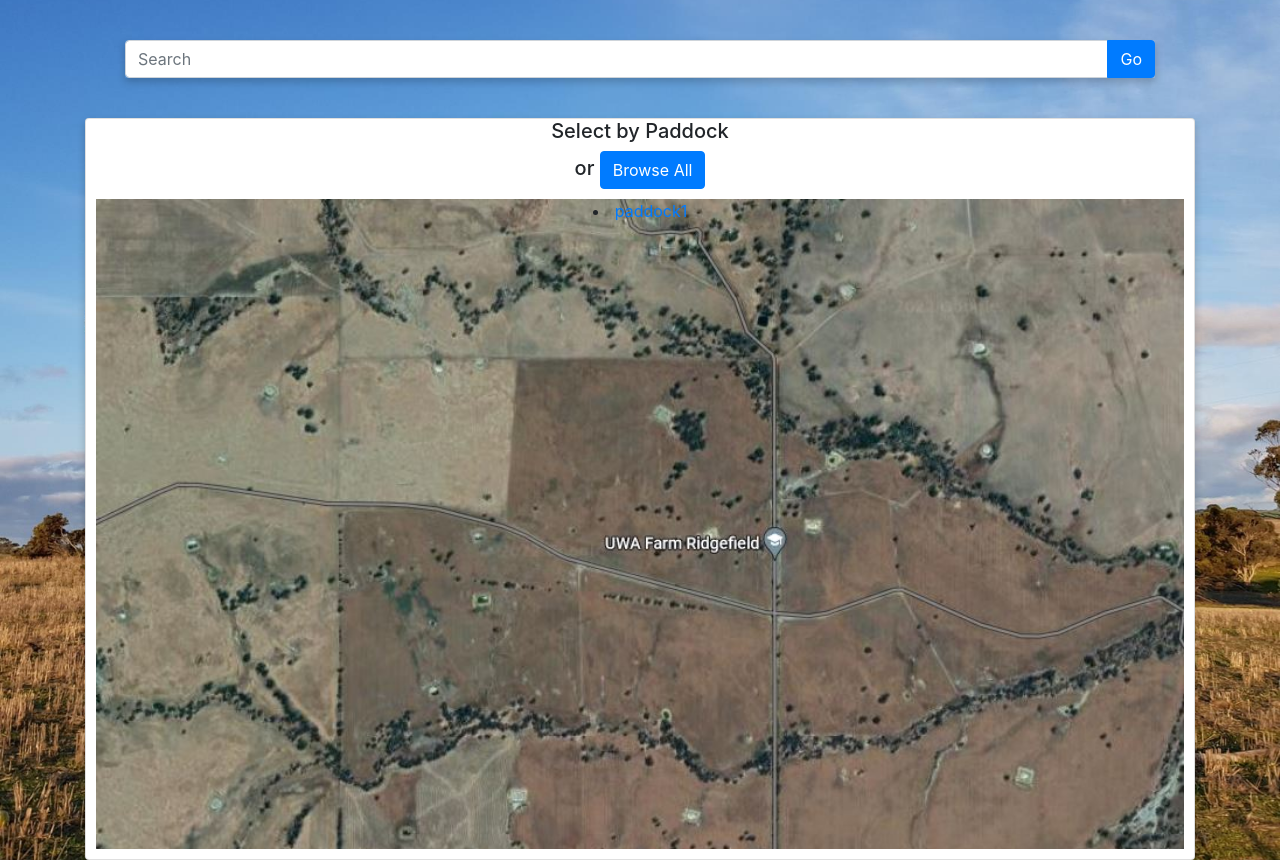
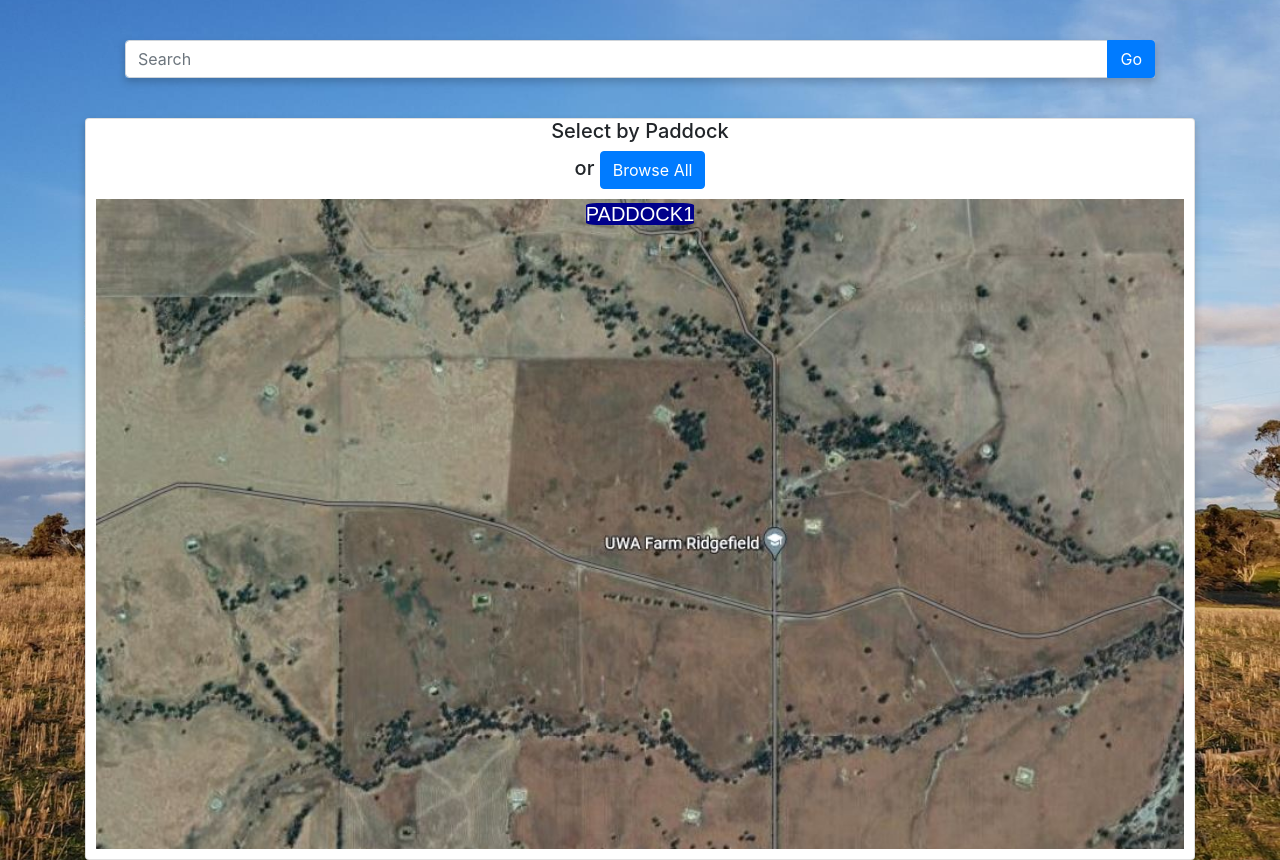
Before and after one commit to demstar16/Ridgefield-Farm-Database, a Django app: page / in a window 1280 px wide. Shown: the part 56-916 px from the top of the page. Run offline with Django 4.2, Linux system fonts and the light colour scheme; a user stored in the database is signed in; data comes from the database, SQL or seed files in the repository; both versions use the stored data as it was after the commit.

Commit message:
Paddock number display

```diff
--- a/Webapp/ridgefield/core/templates/core/index.html
+++ b/Webapp/ridgefield/core/templates/core/index.html
@@ -29,7 +29,7 @@
       </h5>
       <div id="map-display">
         {% for paddock in paddocks %}
-        <li><a href="{% url 'browse' paddock.id %}">{{paddock.name}}</a></li>
+        <a style="font-family: Arial, Helvetica, sans-serif;font-size:20px; color:white; text-transform: uppercase; background-color: darkblue; border-radius: 10%;" href="{% url 'browse' paddock.id %}" href="{% url 'browse' paddock.id %}">{{paddock.name}}</a>
         {% endfor %}
       </div>
     </div>
```
Also changed, not shown: Webapp/ridgefield/db.sqlite3.
